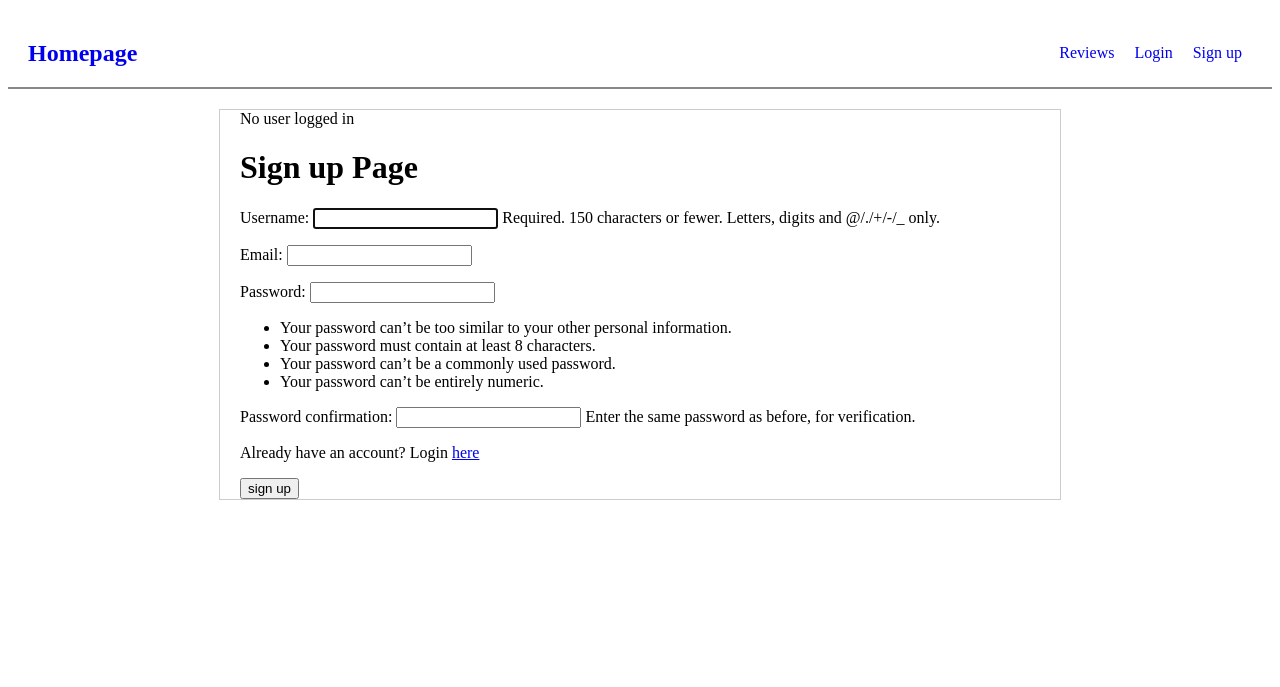
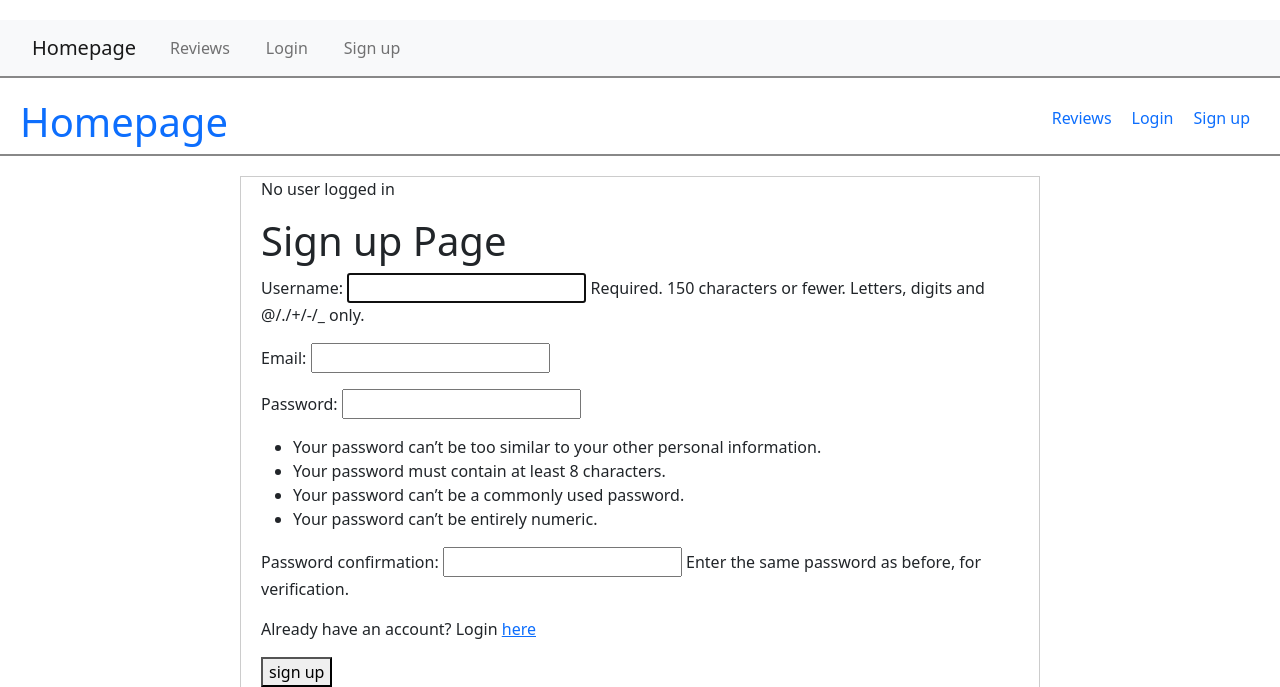
Before and after one commit to hire-blac/reviewersite, a Django app: page /register/ in a window 1280 px wide. Shown: the top 687 px of the page. Run offline with Django 3.2, Linux system fonts and the light colour scheme.

Commit message:
added bootstrap

```diff
--- a/reviewer/templates/main/base.html
+++ b/reviewer/templates/main/base.html
@@ -6,11 +6,55 @@
   <meta name="viewport" content="width=device-width, initial-scale=1.0">
   <title>{% block title %}{{title}}{% endblock title %}</title>
 
+  <link href="https://cdn.jsdelivr.net/npm/bootstrap@5.0.0/dist/css/bootstrap.min.css" rel="stylesheet" integrity="sha384-wEmeIV1mKuiNpC+IOBjI7aAzPcEZeedi5yW5f2yOq55WWLwNGmvvx4Um1vskeMj0" crossorigin="anonymous">
+  <script src="https://cdn.jsdelivr.net/npm/bootstrap@5.0.0/dist/js/bootstrap.bundle.min.js" integrity="sha384-p34f1UUtsS3wqzfto5wAAmdvj+osOnFyQFpp4Ua3gs/ZVWx6oOypYoCJhGGScy+8" crossorigin="anonymous"></script>
+
   {% load static %}
   <link rel="stylesheet" href="{% static 'reviewer/style.css' %}">
 
 </head>
 <body>
+
+  <nav class="navbar navbar-expand-lg navbar-light bg-light">
+    <div class="container-fluid">
+      <a class="navbar-brand" href="/">Homepage</a>
+      <button class="navbar-toggler" type="button" data-bs-toggle="collapse" data-bs-target="#navbarNav" aria-controls="navbarNav" aria-expanded="false" aria-label="Toggle navigation">
+        <span class="navbar-toggler-icon"></span>
+      </button>
+      <div class="collapse navbar-collapse" id="navbarNav">
+        <ul class="navbar-nav">
+
+        {% if user.is_authenticated %}
+
+          <li class="nav-item">
+            <a class="nav-link" href="/myreviews">My Reviews</a>
+          </li>
+          <li class="nav-item">
+            <a class="nav-link" href="/reviews/new">New Review</a>
+          </li>
+          <li class="nav-item">
+            <a class="nav-link" href="/logout">logout</a>
+          </li>
+
+        {% else %}
+
+          <li class="nav-item">
+            <a class="nav-link" href="/reviews">Reviews</a>
+          </li>
+          <li class="nav-item">
+            <a class="nav-link" href="/login">Login</a>
+          </li>
+          <li class="nav-item">
+            <a class="nav-link" href="/register">Sign up</a>
+          </li>
+
+        {% endif %}
+
+        </ul>
+      </div>
+    </div>
+  </nav>
+
   <nav>
     <h1>
       <a href="/">Homepage</a>
```
